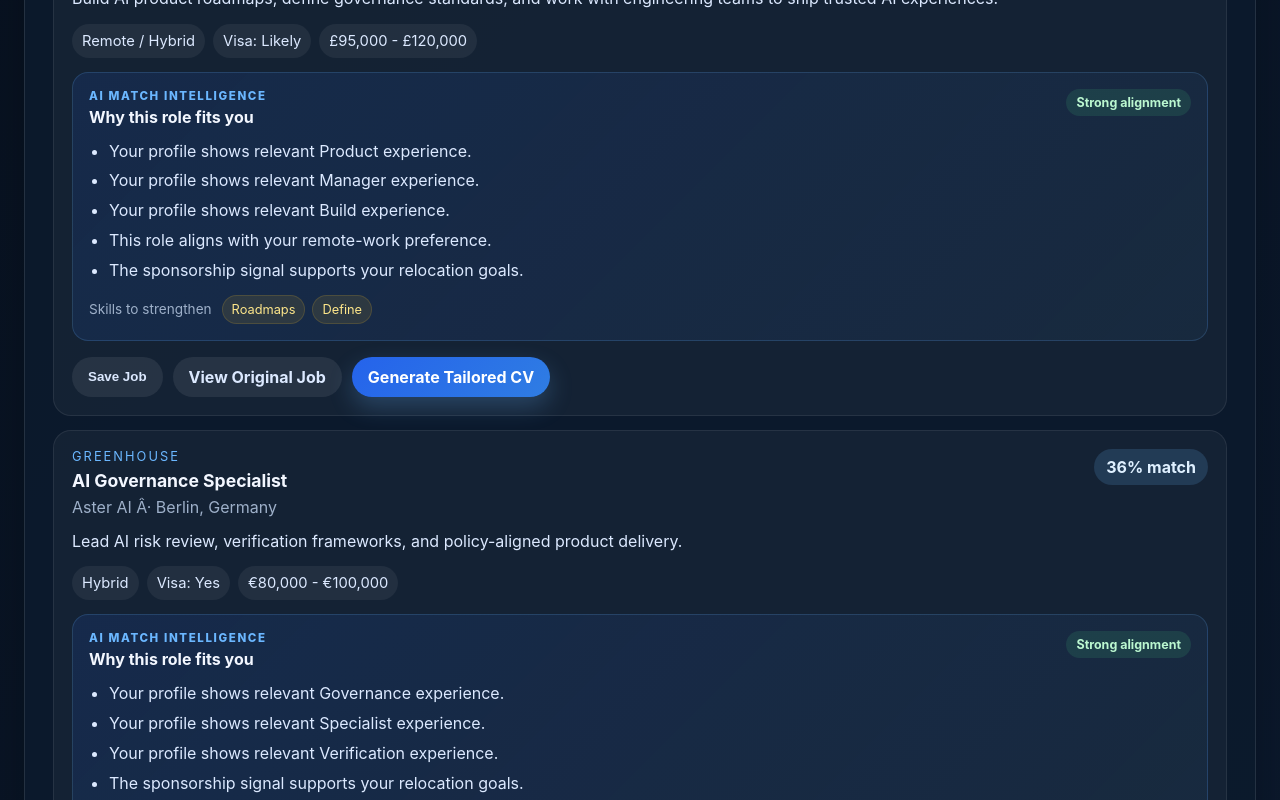
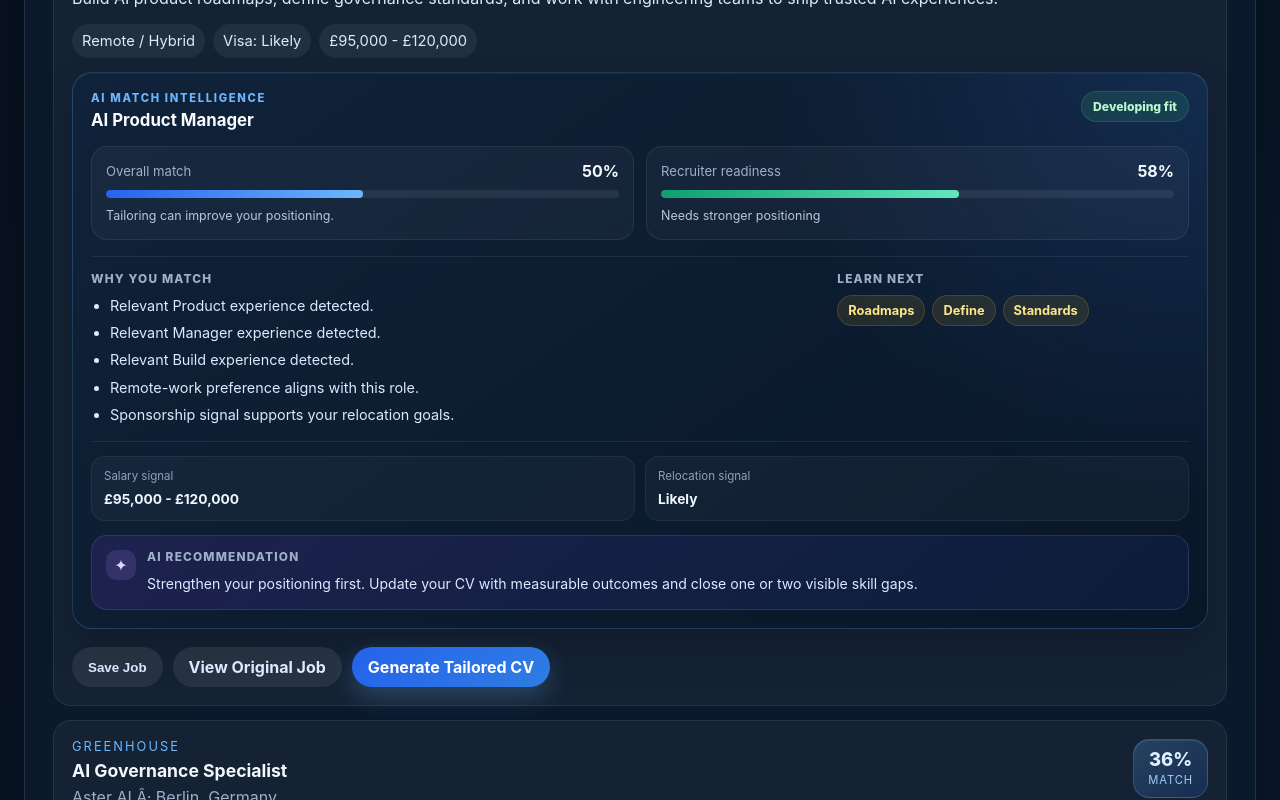
Before and after one commit to princeakpabio8-prog/careerpilot-ai, a Next.js app in the folder frontend/: page /jobs in a window 1280 px wide. Shown: the part 540-1340 px from the top of the page. Built offline with nearby package versions, Linux system fonts and the light colour scheme; no server answers.

Commit message:
Add premium AI Match Intelligence

```diff
--- a/frontend/components/jobs/JobCard.tsx
+++ b/frontend/components/jobs/JobCard.tsx
@@ -41,7 +41,10 @@ export default function JobCard({
           </p>
         </div>
 
-        <div className="matchBadge">{job.matchScore}% match</div>
+        <div className="matchBadge">
+          <span>{job.matchScore}%</span>
+          <small>match</small>
+        </div>
       </div>
 
       <p className="jobDescription">{job.description}</p>
@@ -53,6 +56,9 @@ export default function JobCard({
       </div>
 
       <MatchInsights
+        matchScore={job.matchScore}
+        jobTitle={job.title}
+        salary={job.salary}
         matchedSkills={job.matchedSkills ?? []}
         missingSkills={job.missingSkills ?? []}
         remote={job.remote}
--- a/frontend/components/jobs/MatchInsights.tsx
+++ b/frontend/components/jobs/MatchInsights.tsx
@@ -1,4 +1,7 @@
 type MatchInsightsProps = {
+  matchScore: number;
+  jobTitle: string;
+  salary: string;
   matchedSkills: string[];
   missingSkills: string[];
   remote: boolean;
@@ -15,36 +18,96 @@ function formatSkill(value: string) {
     .replace(/\b\w/g, (letter) => letter.toUpperCase());
 }
 
+function readinessLabel(score: number) {
+  if (score >= 80) return "Likely to shortlist";
+  if (score >= 60) return "Competitive with tailoring";
+  return "Needs stronger positioning";
+}
+
+function recommendation(score: number, missingSkills: string[]) {
+  if (score >= 80) {
+    return "Apply now. Tailor your CV around the strongest matched skills and prepare two clear achievement stories.";
+  }
+
+  if (score >= 60) {
+    return `Apply after a quick CV refresh. Emphasize transferable wins${
+      missingSkills.length ? ` and review ${formatSkill(missingSkills[0])}` : ""
+    } before the interview.`;
+  }
+
+  return "Strengthen your positioning first. Update your CV with measurable outcomes and close one or two visible skill gaps.";
+}
+
 export default function MatchInsights({
+  matchScore,
+  jobTitle,
+  salary,
   matchedSkills,
   missingSkills,
   remote,
   visaSponsorship,
 }: MatchInsightsProps) {
+  const readinessScore = Math.min(
+    96,
+    Math.max(
+      35,
+      matchScore +
+        (remote ? 4 : 0) +
+        (/yes|likely/i.test(visaSponsorship) ? 4 : 0),
+    ),
+  );
+
   const strengths = [
     ...matchedSkills.slice(0, 3).map(
-      (skill) => `Your profile shows relevant ${formatSkill(skill)} experience.`,
+      (skill) => `Relevant ${formatSkill(skill)} experience detected.`,
     ),
-    remote ? "This role aligns with your remote-work preference." : "",
+    remote ? "Remote-work preference aligns with this role." : "",
     /yes|likely/i.test(visaSponsorship)
-      ? "The sponsorship signal supports your relocation goals."
+      ? "Sponsorship signal supports your relocation goals."
       : "",
   ].filter(Boolean);
 
-  const gaps = missingSkills.slice(0, 2);
+  const gaps = missingSkills.slice(0, 3);
 
   return (
     <section className="matchInsights" aria-label="AI match intelligence">
       <div className="matchInsightsHeader">
         <div>
           <span className="insightEyebrow">AI Match Intelligence</span>
-          <h4>Why this role fits you</h4>
+          <h4>{jobTitle}</h4>
         </div>
         <span className="insightStatus">
-          {strengths.length >= 3 ? "Strong alignment" : "Potential fit"}
+          {matchScore >= 80 ? "Strong fit" : matchScore >= 60 ? "Good potential" : "Developing fit"}
         </span>
       </div>
 
+      <div className="intelligenceGrid">
+        <article className="scorePanel">
+          <div className="scoreLabelRow">
+            <span>Overall match</span>
+            <strong>{matchScore}%</strong>
+          </div>
+          <div className="scoreTrack" aria-hidden="true">
+            <span style={{ width: `${matchScore}%` }} />
+          </div>
+          <p>{matchScore >= 80 ? "High alignment with your current profile." : "Tailoring can improve your positioning."}</p>
+        </article>
+
+        <article className="scorePanel">
+          <div className="scoreLabelRow">
+            <span>Recruiter readiness</span>
+            <strong>{readinessScore}%</strong>
+          </div>
+          <div className="scoreTrack recruiterTrack" aria-hidden="true">
+            <span style={{ width: `${readinessScore}%` }} />
+          </div>
+          <p>{readinessLabel(readinessScore)}</p>
+        </article>
+      </div>
+
+      <div className="insightColumns">
+        <div>
+          <span className="columnLabel">Why you match</span>
           <ul className="strengthList">
             {strengths.length > 0 ? (
               strengths.map((strength) => <li key={strength}>{strength}</li>)
@@ -52,21 +115,40 @@ export default function MatchInsights({
               <li>Your broader product and commercial background may transfer well.</li>
             )}
           </ul>
+        </div>
 
+        <div>
+          <span className="columnLabel">Learn next</span>
           {gaps.length > 0 ? (
-        <div className="skillGap">
-          <span>Skills to strengthen</span>
             <div className="skillGapTags">
               {gaps.map((skill) => (
                 <span key={skill}>{formatSkill(skill)}</span>
               ))}
             </div>
+          ) : (
+            <p className="noGapMessage">No major skill gap detected.</p>
+          )}
         </div>
-      ) : (
-        <p className="noGapMessage">
-          No major skill gap was detected from the available job description.
-        </p>
-      )}
+      </div>
+
+      <div className="marketSignal">
+        <div>
+          <span>Salary signal</span>
+          <strong>{salary || "Not disclosed"}</strong>
+        </div>
+        <div>
+          <span>Relocation signal</span>
+          <strong>{visaSponsorship}</strong>
+        </div>
+      </div>
+
+      <div className="aiRecommendation">
+        <span className="recommendationIcon" aria-hidden="true">✦</span>
+        <div>
+          <span className="columnLabel">AI recommendation</span>
+          <p>{recommendation(matchScore, gaps)}</p>
+        </div>
+      </div>
     </section>
   );
 }
```
Also changed, not shown: frontend/app/jobs/page.tsx (+30 -11 lines). Lines whose indentation alone changed are shown as unchanged.
